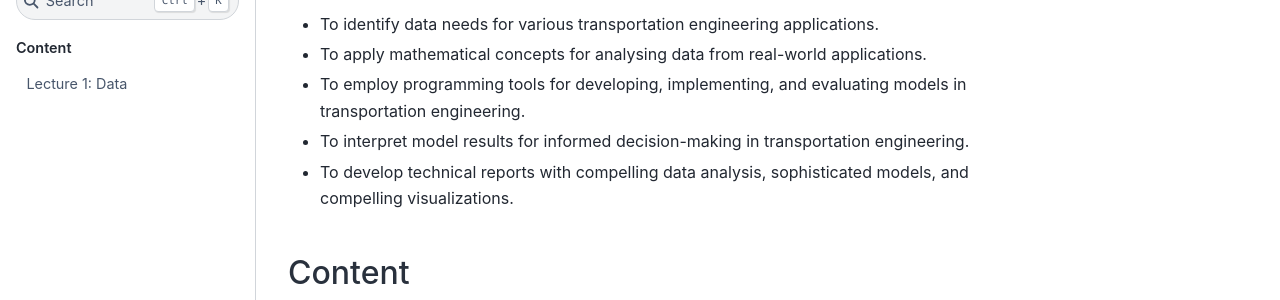
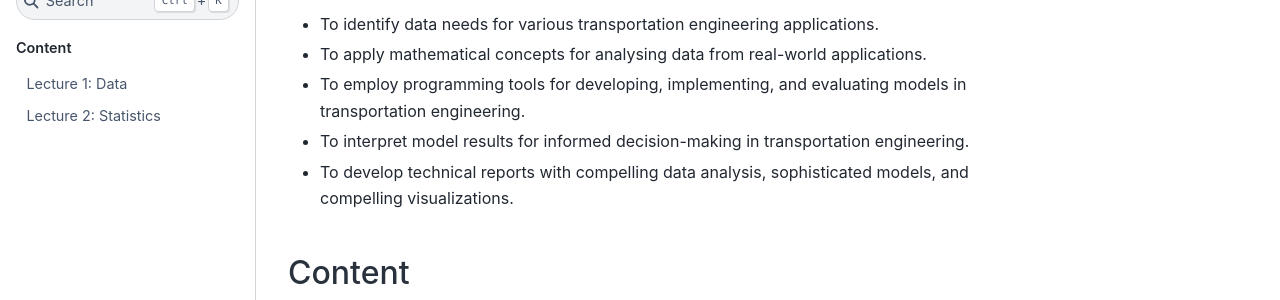
Before and after one commit to anmpahwa/CE5540, a Jupyter Book: the page built from book/intro.md, in a window 1280 px wide. Shown: the part 297-597 px from the top of the page. Built offline with Jupyter Book 1.0.4 settings and Sphinx 7.4.7 and the Sphinx Book theme 1.1.4, drawn with Linux system fonts in a browser that asks for light colours; comment, search, counter and statistics services are not loaded.

Commit message:
update _toc.yml

```diff
--- a/book/_toc.yml
+++ b/book/_toc.yml
@@ -5,3 +5,4 @@ parts:
   - caption: Content
     chapters:
     - file: content/lecture_01.ipynb
+    - file: content/lecture_02.ipynb
```
